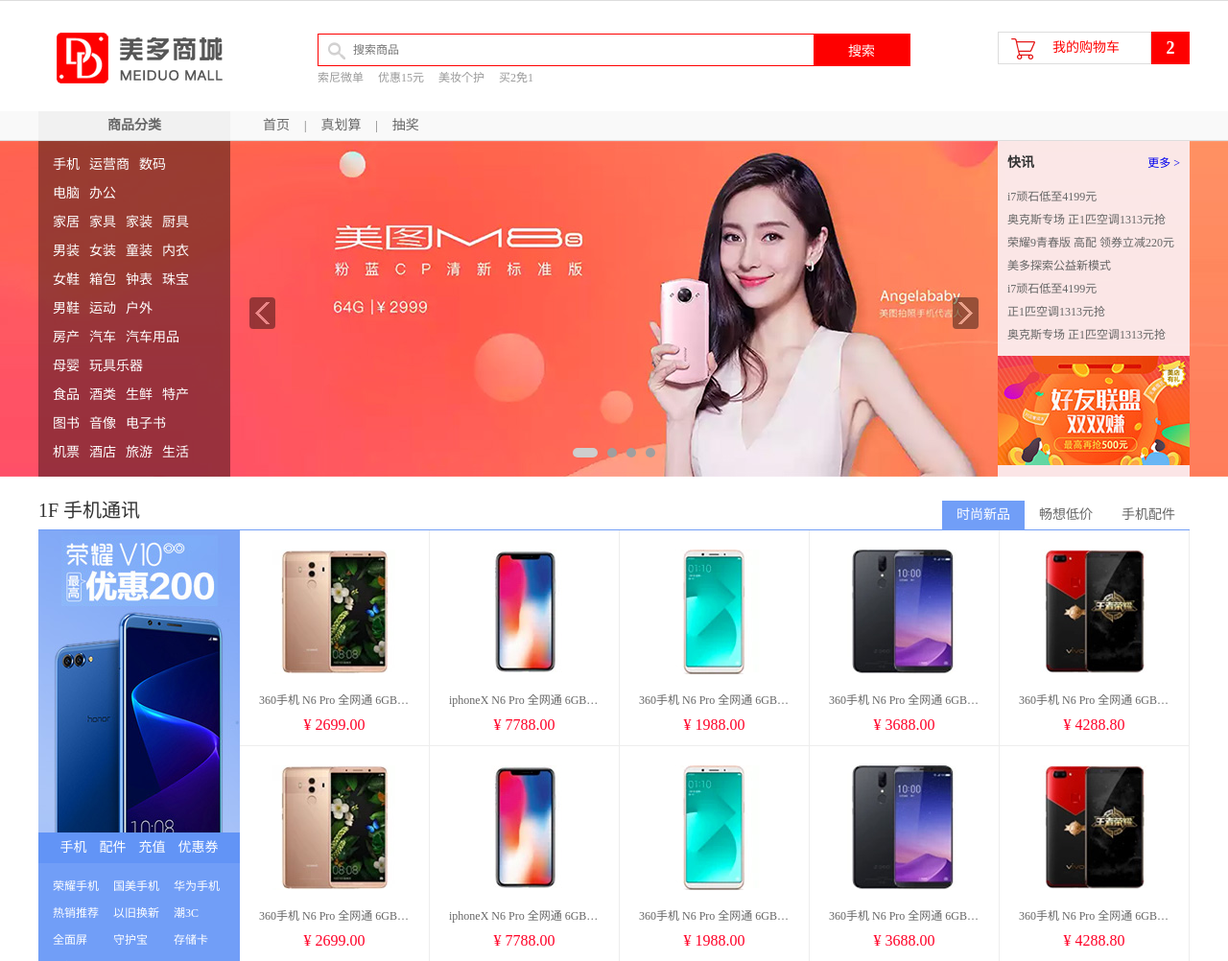
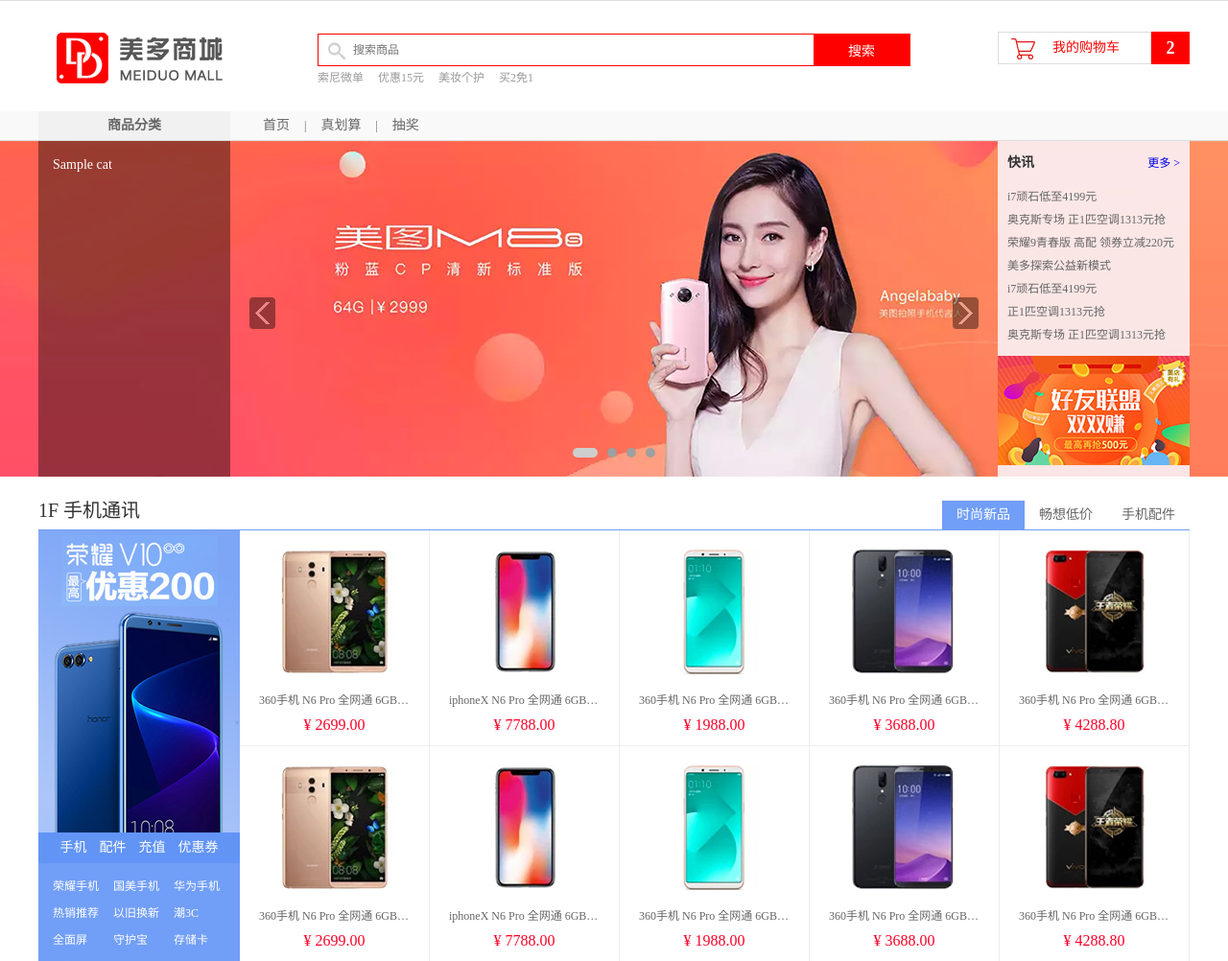
Before and after one commit to Hyman-Yuan/meiduo_project, a Python web app: template meiduo_mall/meiduo_mall/templates/index.html in a window 1280 px wide. Shown: the part 29-1031 px from the top of the page at 96% size. Run offline with Jinja, Linux system fonts and the light colour scheme; the template is opened without the code that fills it: most values are stand-ins (such as "Sample title", 1, 10 or a date in 2020).

Commit message:
封装函数，实现商品类别展示

```diff
--- a/meiduo_mall/meiduo_mall/templates/index.html
+++ b/meiduo_mall/meiduo_mall/templates/index.html
@@ -1,4 +1,5 @@
-<!DOCTYPE html PUBLIC "-//W3C//DTD XHTML 1.0 Transitional//EN" "http://www.w3.org/TR/xhtml1/DTD/xhtml1-transitional.dtd">
+<!DOCTYPE html PUBLIC "-//W3C//DTD XHTML 1.0 Transitional//EN"
+        "http://www.w3.org/TR/xhtml1/DTD/xhtml1-transitional.dtd">
 <html xmlns="http://www.w3.org/1999/xhtml" xml:lang="en">
 <head>
     <meta http-equiv="Content-Type" content="text/html;charset=UTF-8">
@@ -97,20 +98,25 @@
         <ul class="points">
         </ul>
         <ul class="sub_menu">
+{#            {% for group in goods_categories.values() %}   个人写法#}
+                    {% for group in categories.values() %}
                 <li>
                     <div class="level1">
-					<a href="http://shouji.jd.com/">手机</a><a href="#">运营商</a><a href="#">数码</a>
+                        {% for cat in group.channels %}
+                            <a href="http://shouji.jd.com/">{{cat.name}}</a>
+                        {% endfor %}
                     </div>
                     <div class="level2">
+                        {% for cat2 in group.sub_cats %}
                         <div class="list_group">
-						<div class="group_name fl">手机通讯 &gt;</div>
+                            <div class="group_name fl">{{cat2.name}} &gt;</div>
                             <div class="group_detail fl">
-							<a href="/static/list.html">手机</a>
-							<a href="#">对讲机</a>
-							<a href="#">以旧换新</a>
-							<a href="#">手机维修</a>
+                            {% for cat3 in cat2.sub_cat %}
+                            <a href="/list/{{ cat3.id }}/1/">{{ cat3.name }}</a>
+                            {% endfor %}
                             </div>
                         </div>
+                        {% endfor %}
                         <div class="list_group">
                             <div class="group_name fl">运营商 &gt;</div>
                             <div class="group_detail fl">
@@ -128,150 +134,8 @@
                         </div>
                     </div>
                 </li>
-			<li>
-				<div class="level1">
-					<a href="#">电脑</a><a href="#">办公</a>
-				</div>
-				<div class="level2">
-					<div class="list_group">
-						<div class="group_name fl">电脑 &gt;</div>
-						<div class="group_detail fl">
-							<a href="#">曲面电视</a>
-							<a href="#">超薄电视</a>
-							<a href="#">HDR电视</a>
-							<a href="#">OLED电视</a>
-							<a href="#">4K超清电视</a>
-							<a href="#">人工智能电视</a>
-							<a href="#">55英寸</a>
-							<a href="#">65英寸</a>
-						</div>
-					</div>
-				</div>
-			</li>
-			<li>
-				<div class="level1">
-					<a href="#">家居</a><a href="#">家具</a><a href="#">家装</a><a href="#">厨具</a>
-				</div>
-				<div class="level2">
-					<div class="list_group">
-						<div class="group_name fl">家具 &gt;</div>
-						<div class="group_detail fl">
-							<a href="#">曲面电视</a>
-							<a href="#">超薄电视</a>
-							<a href="#">HDR电视</a>
-							<a href="#">OLED电视</a>
-							<a href="#">4K超清电视</a>
-							<a href="#">人工智能电视</a>
-							<a href="#">55英寸</a>
-							<a href="#">65英寸</a>
-						</div>
-					</div>
-				</div>
-			</li>
-			<li>
-				<div class="level1">
-					<a href="#">男装</a><a href="#">女装</a><a href="#">童装</a><a href="#">内衣</a>
-				</div>
-				<div class="level2">
-					<div class="list_group">
-						<div class="group_name fl">男装 &gt;</div>
-						<div class="group_detail fl">
-							<a href="#">男装</a>
-						</div>
-					</div>
-				</div>
-			</li>
-			<li>
-				<div class="level1">
-					<a href="#">女鞋</a><a href="#">箱包</a><a href="#">钟表</a><a href="#">珠宝</a>
-				</div>
-				<div class="level2">
-					<div class="list_group">
-						<div class="group_name fl">女鞋 &gt;</div>
-						<div class="group_detail fl">
-							<a href="#">女鞋</a>
-						</div>
-					</div>
-				</div>
-			</li>
-			<li>
-				<div class="level1">
-					<a href="#">男鞋</a><a href="#">运动</a><a href="#">户外</a>
-				</div>
-				<div class="level2">
-					<div class="list_group">
-						<div class="group_name fl">男鞋 &gt;</div>
-						<div class="group_detail fl">
-							<a href="#">男鞋</a>
-						</div>
-					</div>
-				</div>
-			</li>
-			<li>
-				<div class="level1">
-					<a href="#">房产</a><a href="#">汽车</a><a href="#">汽车用品</a>
-				</div>
-				<div class="level2">
-					<div class="list_group">
-						<div class="group_name fl">汽车用品 &gt;</div>
-						<div class="group_detail fl">
-							<a href="#">汽车用品</a>
-						</div>
-					</div>
-				</div>
-			</li>
-			<li>
-				<div class="level1">
-					<a href="#">母婴</a><a href="#">玩具乐器</a>
-				</div>
-				<div class="level2">
-					<div class="list_group">
-						<div class="group_name fl">玩具乐器 &gt;</div>
-						<div class="group_detail fl">
-							<a href="#">玩具乐器</a>
-						</div>
-					</div>
-				</div>
-			</li>
-			<li>
-				<div class="level1">
-					<a href="#">食品</a><a href="#">酒类</a><a href="#">生鲜</a><a href="#">特产</a>
-				</div>
-				<div class="level2">
-					<div class="list_group">
-						<div class="group_name fl">食品 &gt;</div>
-						<div class="group_detail fl">
-							<a href="#">食品</a>
-						</div>
-					</div>
-				</div>
-			</li>
-			<li>
-				<div class="level1">
-					<a href="#">图书</a><a href="#">音像</a><a href="#">电子书</a>
-				</div>
-				<div class="level2">
-					<div class="list_group">
-						<div class="group_name fl">图书 &gt;</div>
-						<div class="group_detail fl">
-							<a href="#">图书</a>
-						</div>
-					</div>
-				</div>
-			</li>
-			<li>
-				<div class="level1">
-					<a href="#">机票</a><a href="#">酒店</a><a href="#">旅游</a><a href="#">生活</a>
-				</div>
-				<div class="level2">
-					<div class="list_group">
-						<div class="group_name fl">机票 &gt;</div>
-						<div class="group_detail fl">
-							<a href="#">机票</a>
-						</div>
-					</div>
-				</div>
-			</li>
+            {% endfor %}
+
         </ul>
 
         <div class="news">
@@ -500,7 +364,8 @@
                 <ul class="goods_list fl goods_list_show">
                     <li>
                         <a href="#" class="goods_pic"><img src="/static/images/goods/goods009.jpg"></a>
-						<h4><a href="#" title="维达3层超韧120抽软抽纸每提4包【大规格L】V2240(4包)">维达3层超韧120抽软抽纸每提4包【大规格L】V2240(4包)</a></h4>
+                        <h4><a href="#" title="维达3层超韧120抽软抽纸每提4包【大规格L】V2240(4包)">维达3层超韧120抽软抽纸每提4包【大规格L】V2240(4包)</a>
+                        </h4>
                         <div class="price">¥ 18.80</div>
                     </li>
                     <li>
@@ -564,7 +429,7 @@
             <a href="#">友情链接</a>
         </div>
         <p>CopyRight © 2016 北京美多商业股份有限公司 All Rights Reserved</p>
-		<p>电话：010-****888    京ICP备*******8号</p>
+        <p>电话：010-****888 京ICP备*******8号</p>
     </div>
 </div>
 <script type="text/javascript" src="/static/js/slide.js"></script>
```
Also changed, not shown: meiduo_mall/meiduo_mall/apps/contents/utils.py (added, +61 -0 lines), meiduo_mall/meiduo_mall/apps/contents/views.py (+6 -3 lines). Lines whose indentation alone changed are shown as unchanged.
